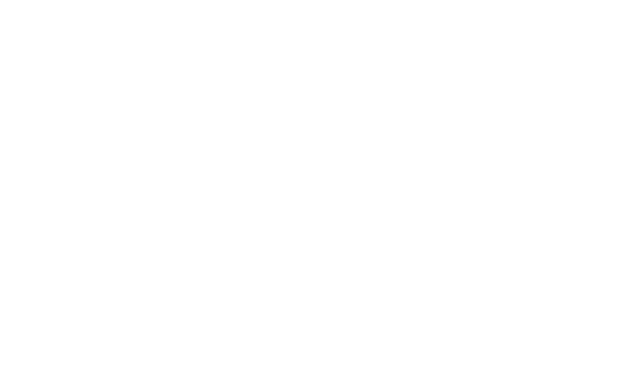
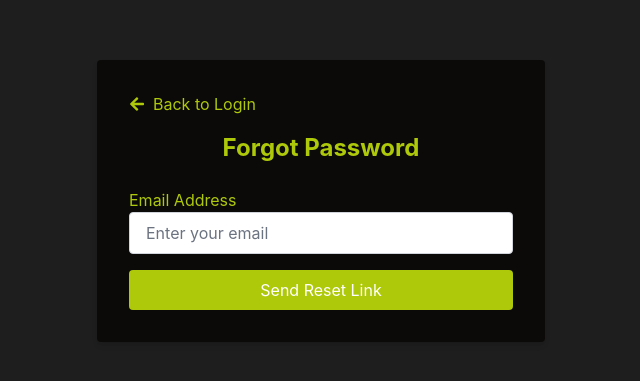
Before and after one commit to Anuraj2601/Eventix, a React (Vite) app: page /forgot-password in a window 1280 px wide. Before the commit this address had no page. Shown: the part 199-580 px from the top of the page, without its empty margins (319-959 px from the left). Built offline with nearby package versions, Linux system fonts and the light colour scheme.

Commit message:
added forgot password

```diff
--- a/src/App.jsx
+++ b/src/App.jsx
@@ -158,7 +158,7 @@ import AddNewClubForm from './pages/admin/AddNewClubForm';
 
 
 import CheckEmail from './components/CheckEmail';
-
+import ForgotPassword from './components/ForgotPassword';
 
 // Import other pages if necessary
 
@@ -172,7 +172,7 @@ const App = () => {
         <Route path="/login" element={<Login />}></Route>
         <Route path="/Signup" element={<Signup />}></Route>
         <Route path="/CheckEmail" element={<CheckEmail />}></Route>
-
+        <Route path="/forgot-password" element={<ForgotPassword />} />
 
 
          {/* member routes */}
--- /dev/null
+++ b/src/components/ForgotPassword.jsx
@@ -0,0 +1,116 @@
+import { useState } from "react";
+import { useNavigate } from "react-router-dom";
+import { FaArrowLeft } from "react-icons/fa";
+import UsersService from "../service/UsersService";
+
+const ForgotPassword = () => {
+  const [email, setEmail] = useState("");
+  const [error, setError] = useState("");
+  const [showSuccessPopup, setShowSuccessPopup] = useState(false);
+  const [showErrorPopup, setShowErrorPopup] = useState(false);
+
+  const navigate = useNavigate();
+
+  const validateEmail = (email) => {
+    const emailRegex = /^[^\s@]+@[^\s@]+\.[^\s@]+$/;
+    return emailRegex.test(email);
+  };
+
+  const handleSubmit = async (e) => {
+    e.preventDefault();
+    setError("");
+
+    if (!email) {
+      setError("Email is required.");
+      return;
+    }
+
+    if (!validateEmail(email)) {
+      setError("Please enter a valid email address.");
+      return;
+    }
+
+    try {
+      await UsersService.forgotPassword({ email }); // Replace with your service call
+      setShowSuccessPopup(true);
+    } catch (err) {
+      console.error(err);
+      setShowErrorPopup(true);
+    }
+  };
+
+  return (
+    <div className="flex flex-col items-center justify-center min-h-screen bg-dark-400">
+      <div className="bg-[#0c0a09] p-8 rounded shadow-md w-full max-w-md">
+        <button
+          onClick={() => navigate("/login")}
+          className="text-primary flex items-center mb-4"
+        >
+          <FaArrowLeft className="mr-2" /> Back to Login
+        </button>
+        <h2 className="text-primary text-2xl font-bold text-center mb-6">Forgot Password</h2>
+        <form onSubmit={handleSubmit} className="space-y-4">
+          <div>
+            <label htmlFor="email" className="block text-primary">
+              Email Address
+            </label>
+            <input
+              type="email"
+              id="email"
+              className={`w-full px-4 py-2 border ${
+                error ? "border-red-500" : "border-gray-300"
+              } rounded focus:outline-none focus:ring focus:ring-blue-300`}
+              value={email}
+              onChange={(e) => setEmail(e.target.value)}
+              placeholder="Enter your email"
+            />
+            {error && <p className="text-red-500 text-sm mt-2">{error}</p>}
+          </div>
+          <button
+            type="submit"
+            className="w-full bg-primary text-white py-2 rounded hover:bg-secondary transition"
+          >
+            Send Reset Link
+          </button>
+        </form>
+      </div>
+
+      {/* Success Popup */}
+      {showSuccessPopup && (
+        <div className="fixed inset-0 flex items-center justify-center bg-black bg-opacity-50">
+          <div className="bg-white p-6 rounded shadow-md">
+            <h3 className="text-xl font-bold mb-4">Success!</h3>
+            <p>A reset link has been sent to your email.</p>
+            <button
+              onClick={() => {
+                setShowSuccessPopup(false);
+                navigate("/login");
+              }}
+              className="mt-4 bg-primary text-white px-4 py-2 rounded hover:bg-secondary transition"
+            >
+              OK
+            </button>
+          </div>
+        </div>
+      )}
+
+      {/* Error Popup */}
+      {showErrorPopup && (
+        <div className="fixed inset-0 flex items-center justify-center bg-black bg-opacity-50">
+          <div className="bg-white p-6 rounded shadow-md">
+            <h3 className="text-xl font-bold mb-4">Error!</h3>
+            <p>Something went wrong. Please try again later.</p>
+            <button
+              onClick={() => setShowErrorPopup(false)}
+              className="mt-4 bg-red-500 text-white px-4 py-2 rounded hover:bg-red-600 transition"
+            >
+              Close
+            </button>
+          </div>
+        </div>
+      )}
+    </div>
+  );
+};
+
+export default ForgotPassword;
--- a/src/components/MainMeeting.jsx
+++ b/src/components/MainMeeting.jsx
@@ -49,11 +49,53 @@ const MeetingsList = () => {
 
 
   // Handle meeting selection
-  const handleMeetingClick = (meetingId) => {
+  const handleMeetingClick = async (meetingId) => {
     setSelectedMeetingId(meetingId);
+    const meeting = meetings.find((m) => m.meeting_id === meetingId);
+    if (!meeting) return;
+
+    setSendingQRCode((prev) => ({ ...prev, [meetingId]: "fetching" }));
+
+    try {
+      const response = await fetch("/api/meeting-participants/qr-code", {
+        method: "POST",
+        headers: {
+          "Content-Type": "application/json",
+        },
+        body: JSON.stringify({
+          userId,
+          meetingId,
+          clubId: meeting.club_id,
+        }),
+      });
+
+      const contentType = response.headers.get('Content-Type');
+      let data = null;
+
+      if (contentType && contentType.includes('application/json')) {
+        data = await response.json();
+      } else {
+        const text = await response.text();
+        console.error('Unexpected response:', text);
+        throw new Error('Server returned invalid data');
+      }
+      if (response.ok) {
+        setSendingQRCode((prev) => ({ ...prev, [meetingId]: "QR Code Sent!" }));
+        setQrCodeDialogVisible(true);
+        setEmailSent(true);
+      } else {
+        throw new Error(data.message || "Failed to fetch QR code.");
+      }
+    } catch (error) {
+      console.error("Error fetching QR code:", error);
+      setSendingQRCode((prev) => ({ ...prev, [meetingId]: null }));
+      setQrCodeDialogVisible(true);
+      setEmailSent(false);
+      setEmailError(error.message);
+    }
+
     fetchParticipants(meetingId);
   };
-
   // Function to send the QR code via email
   const sendQRCodeEmail = async (meetingId, qrCodeUrl) => {
     try {
--- a/src/components/login.jsx
+++ b/src/components/login.jsx
@@ -217,6 +217,7 @@ import { IoArrowBackCircleOutline } from "react-icons/io5";
 import loginImg from "../assets/loginImg.png";
 import { useNavigate } from "react-router-dom";
 import UsersService from "../service/UsersService";
+import { Link } from "react-router-dom";
 
 const Login = () => {
   const navigate = useNavigate();
@@ -445,9 +446,12 @@ const Login = () => {
             </div>
 
             <div className="text-right mt-4">
-              <a href="#" className="text-sm text-secondary hover:underline">
-                Forgot password?
-              </a>
+            <Link
+              to="/forgot-password"
+              className="text-sm text-blue-500 hover:underline hover:text-blue-700 transition"
+            >
+              Forgot password?
+            </Link>
             </div>
           </div>
         </form>
--- a/src/service/UsersService.js
+++ b/src/service/UsersService.js
@@ -103,6 +103,23 @@ class UsersService{
         }
     }
 
+    static async forgotPassword(email,token) {
+        try{
+
+            const response = await axios.put(`${UsersService.BASE_URL}/regenerate-otp`, {
+                params: { email },
+              },
+                {
+                    headers: {Authorization: `Bearer${token}`}
+                }
+            )
+            return response.data;
+
+        }catch(err){
+            throw err;
+        }
+    }
+
     static logout() {
         localStorage.removeItem('token')
         localStorage.removeItem('role')
```
